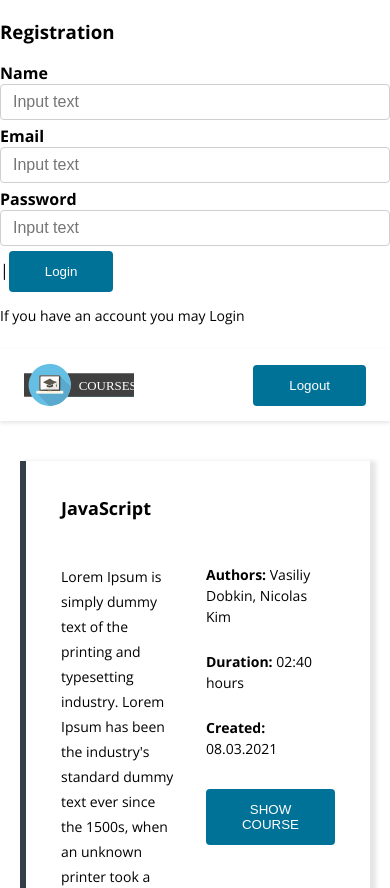
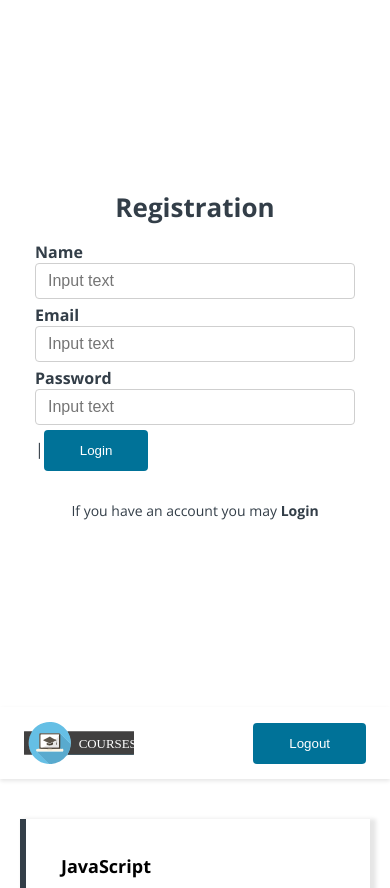
Before and after one commit to FreeFallRush/courses-app, a React (Vite) app: page / in a window 390 px wide. Shown: the top 888 px of the page. Built offline with nearby package versions, Linux system fonts and the light colour scheme.

Commit message:
Added AuthForm.module.css in AuthForm folder
Added styles and error text to AuthForm component

```diff
--- /dev/null
+++ b/src/components/AuthForm/AuthForm.module.css
@@ -0,0 +1,74 @@
+.container {
+    min-height: 80vh;
+    display: flex;
+    flex-direction: column;
+    justify-content: center;
+    align-items: center;
+    padding: 1rem;
+    color: #333e48;
+}
+
+.form {
+    background-color: #ffffff;
+    max-width: 585px;
+    display: flex;
+    flex-direction: column;
+    padding: 4rem 6rem;
+    gap: 1rem;
+    box-shadow: 0 2px 10px rgba(0, 0, 0, 0.1);
+    border-radius: 8px;
+}
+
+.formContent {
+    width: 100%;
+    max-width: 320px;
+    display: flex;
+    flex-direction: column;
+    gap: 1rem;
+}
+
+.inputGroup {
+    display: flex;
+    flex-direction: column;
+}
+
+.title {
+    font-size: 32px;
+    font-weight: 700;
+    text-align: center;
+    margin-bottom: 1rem;
+}
+
+.bottomText {
+    max-width: 320px;
+    text-align: center;
+    font-size: 16px;
+}
+
+.errorText {
+    color: #ff0000;
+    font-weight: 400;
+    font-size: 16px;
+    align-self: flex-start;
+    padding: 0;
+    margin-top: 0;
+}
+
+.link {
+    font-weight: 700;
+    cursor: pointer;
+}
+
+@media (max-width: 768px) {
+    .form {
+        max-width: 85%;
+        padding: 2rem;
+    }
+    .title {
+        font-size: 26px;
+    }
+    .errorText,
+    .bottomText {
+        font-size: 14px;
+    }
+}
--- a/src/components/AuthForm/AuthForm.tsx
+++ b/src/components/AuthForm/AuthForm.tsx
@@ -1,6 +1,7 @@
 import Input from "../../common/Input/Input";
 import Button from "../../common/Button/Button";
 import { AuthFormProps } from "./AuthForm.types";
+import styles from "./AuthForm.module.css";
 
 function AuthForm({
     title,
@@ -12,12 +13,12 @@ function AuthForm({
     onLinkClick,
 }: AuthFormProps) {
     return (
-        <div>
-            <h3>{title}</h3>
-            <form onSubmit={onSubmit}>
+        <div className={styles.container}>
+            <h3 className={styles.title}>{title}</h3>
+            <form className={styles.formContent} onSubmit={onSubmit}>
                 <div>
                     {fields.map((field) => (
-                        <div key={field.name}>
+                        <div className={styles.inputGroup} key={field.name}>
                             <Input
                                 labelText={field.label}
                                 value={field.value}
@@ -26,16 +27,24 @@ function AuthForm({
                                 }
                                 placeholderText="Input text"
                                 type={field.type || "text"}
+                                isInvalid={!!field.error}
                             />
+                            {field.error && (
+                                <p className={styles.errorText}>
+                                    {field.error}
+                                </p>
+                            )}
                         </div>
                     ))}
                     |<Button buttonText={submitButtonText} />
                 </div>
                 {bottomText && (
-                    <p>
+                    <p className={styles.bottomText}>
                         {bottomText}{" "}
                         {linkText && onLinkClick && (
-                            <span onClick={onLinkClick}>{linkText}</span>
+                            <span className={styles.link} onClick={onLinkClick}>
+                                {linkText}
+                            </span>
                         )}
                     </p>
                 )}
```
